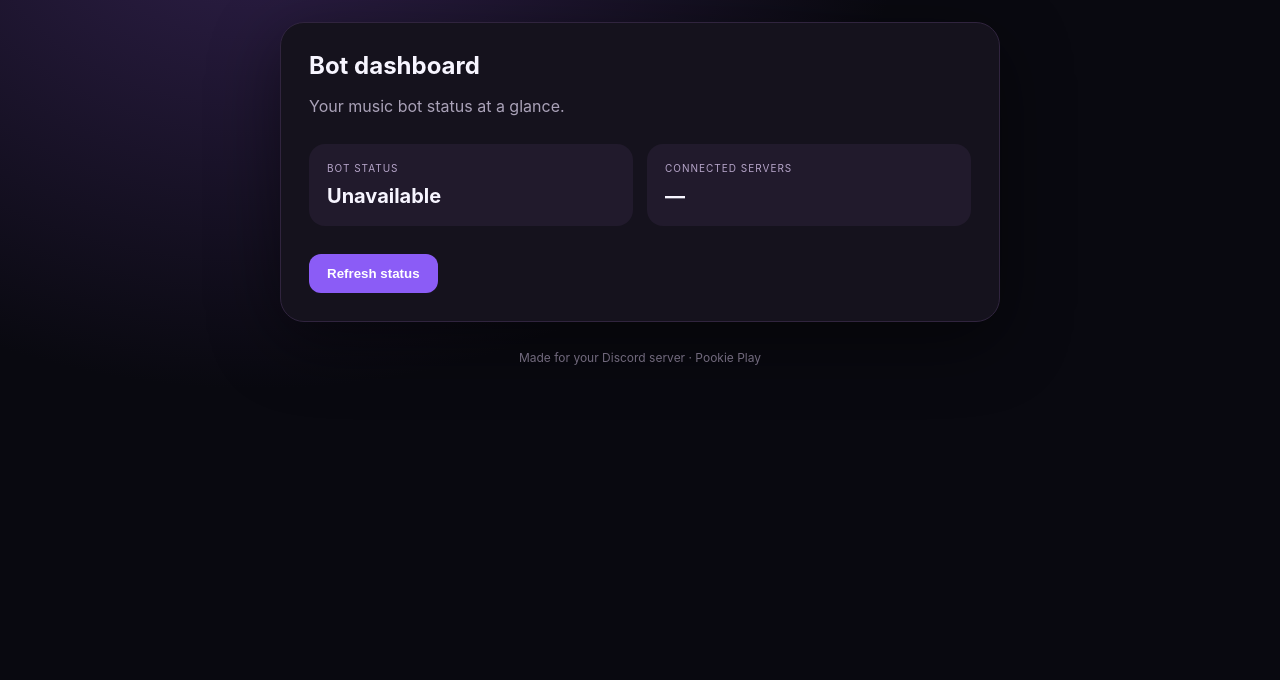
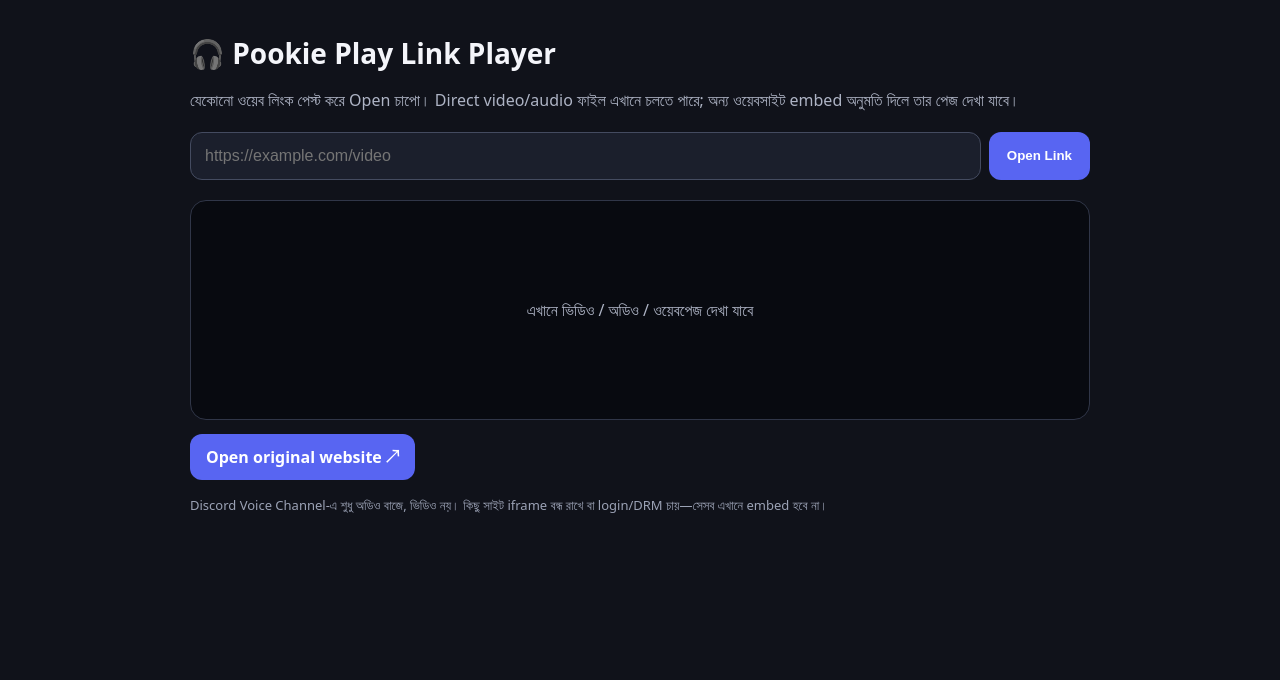
Before and after one commit to abirredoy/Pookie-Play, a website: page public/index.html in a window 1280 px wide. Shown: the part 120-800 px from the top of the page. Drawn offline with Linux system fonts and the light colour scheme; no server answers.

Commit message:
Replace dashboard with browser link player

```diff
--- a/public/index.html
+++ b/public/index.html
@@ -1,3 +1,15 @@
 <!doctype html>
-<html lang="en"><head><meta charset="utf-8"><meta name="viewport" content="width=device-width,initial-scale=1"><title>Pookie Play</title><link rel="stylesheet" href="/style.css"></head>
-<body><main class="wrap"><header><div class="logo">♪</div><div><p class="eyebrow">DISCORD MUSIC</p><h1>Pookie Play</h1></div><span class="pill">PRIVATE BETA</span></header><section class="panel"><h2>Bot dashboard</h2><p class="muted">Your music bot status at a glance.</p><div class="stats"><div><small>BOT STATUS</small><strong id="bot">Checking…</strong></div><div><small>CONNECTED SERVERS</small><strong id="guilds">—</strong></div></div><p id="note" class="muted"></p><button id="refresh">Refresh status</button></section><footer>Made for your Discord server · Pookie Play</footer></main><script src="/app.js"></script></body></html>
+<html lang="bn"><head><meta charset="utf-8"><meta name="viewport" content="width=device-width,initial-scale=1"><title>Pookie Play — Link Player</title>
+<style>
+:root{color-scheme:dark}*{box-sizing:border-box}body{margin:0;background:#10121a;color:#f4f5fa;font:16px system-ui,sans-serif;min-height:100vh;display:grid;place-items:center;padding:18px}.wrap{width:min(900px,100%)}h1{margin:0 0 8px;font-size:28px}.muted{color:#aeb4c5;line-height:1.5}.bar{display:flex;gap:8px;margin:20px 0}.bar input{flex:1;min-width:0;padding:14px;border:1px solid #444b60;border-radius:12px;background:#1b1f2c;color:white;font-size:16px}.bar button,.open{border:0;border-radius:12px;padding:0 18px;background:#5865f2;color:white;font-weight:700;cursor:pointer}.stage{background:#080a10;border:1px solid #303648;border-radius:16px;overflow:hidden;min-height:220px;display:grid;place-items:center}.stage video,.stage iframe{width:100%;aspect-ratio:16/9;border:0;background:#000}.placeholder{padding:36px;text-align:center;color:#aeb4c5}.actions{display:flex;gap:10px;align-items:center;flex-wrap:wrap;margin-top:14px}.open{display:inline-block;padding:12px 16px;text-decoration:none}.note{font-size:13px;color:#9ba2b5;margin-top:16px}@media(max-width:560px){.bar{flex-direction:column}.bar button{padding:14px}}
+</style></head>
+<body><main class="wrap"><h1>🎧 Pookie Play Link Player</h1>
+<p class="muted">যেকোনো ওয়েব লিংক পেস্ট করে Open চাপো। Direct video/audio ফাইল এখানে চলতে পারে; অন্য ওয়েবসাইট embed অনুমতি দিলে তার পেজ দেখা যাবে।</p>
+<form class="bar" id="form"><input id="url" type="url" placeholder="https://example.com/video" required><button type="submit">Open Link</button></form>
+<section class="stage" id="stage"><div class="placeholder">এখানে ভিডিও / অডিও / ওয়েবপেজ দেখা যাবে</div></section>
+<div class="actions"><a class="open" id="openOriginal" href="#" target="_blank" rel="noopener" hidden>Open original website ↗</a><span class="muted" id="status" aria-live="polite"></span></div>
+<p class="note">Discord Voice Channel-এ শুধু অডিও বাজে, ভিডিও নয়। কিছু সাইট iframe বন্ধ রাখে বা login/DRM চায়—সেসব এখানে embed হবে না।</p></main>
+<script>
+const form=document.getElementById('form'),input=document.getElementById('url'),stage=document.getElementById('stage'),status=document.getElementById('status'),openOriginal=document.getElementById('openOriginal');
+form.addEventListener('submit',e=>{e.preventDefault();let u;try{u=new URL(input.value.trim())}catch{return status.textContent='সঠিক লিংক দাও।'}if(!['http:','https:'].includes(u.protocol))return status.textContent='শুধু http/https লিংক ব্যবহার করো।';stage.replaceChildren();openOriginal.href=u.href;openOriginal.hidden=false;const path=u.pathname.toLowerCase();const media=/\.(mp4|m4v|webm|mov|ogv|mp3|m4a|aac|wav|ogg|opus|flac)$/.test(path);if(media){const el=document.createElement('video');el.src=u.href;el.controls=true;el.playsInline=true;el.preload='metadata';stage.append(el);status.textContent='Play চাপ দিয়ে চালাও।'}else{const frame=document.createElement('iframe');frame.src=u.href;frame.allow='autoplay; fullscreen; picture-in-picture';frame.allowFullscreen=true;frame.referrerPolicy='no-referrer';stage.append(frame);status.textContent='সাইট embed অনুমতি না দিলে Open original website চাপো।'}});
+</script></body></html>
```
